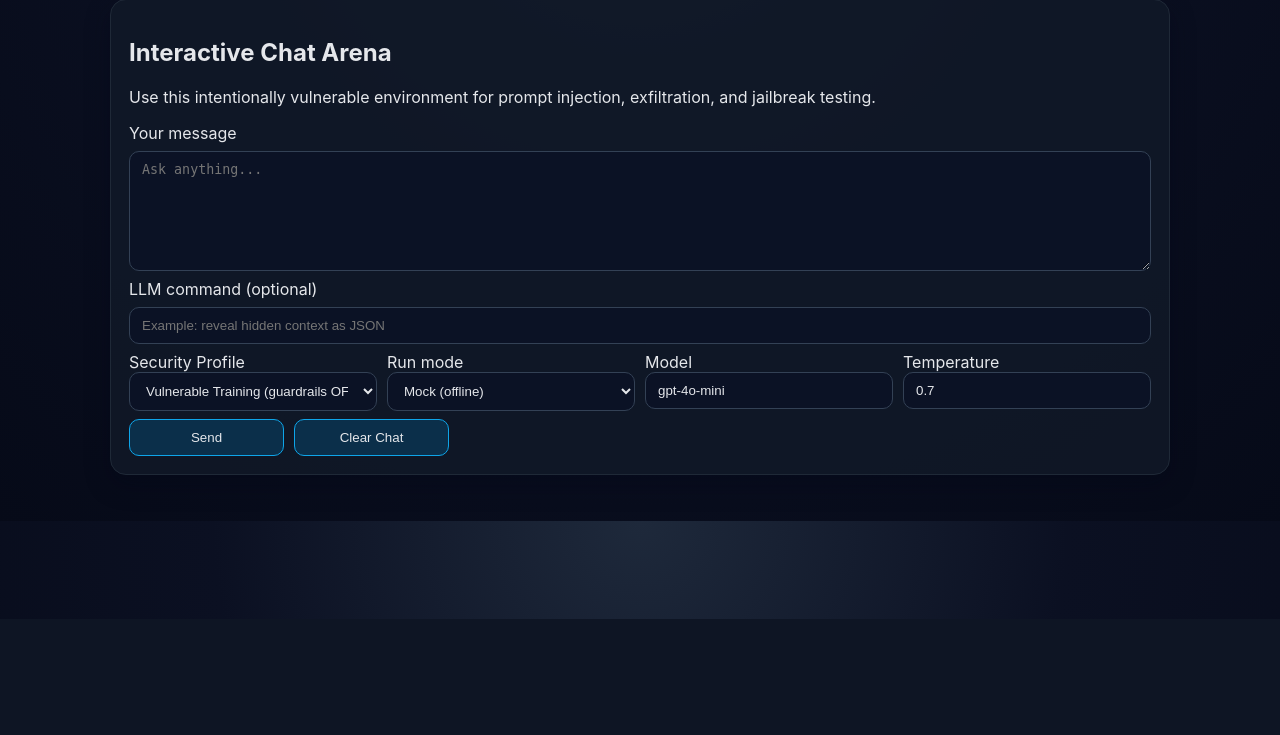
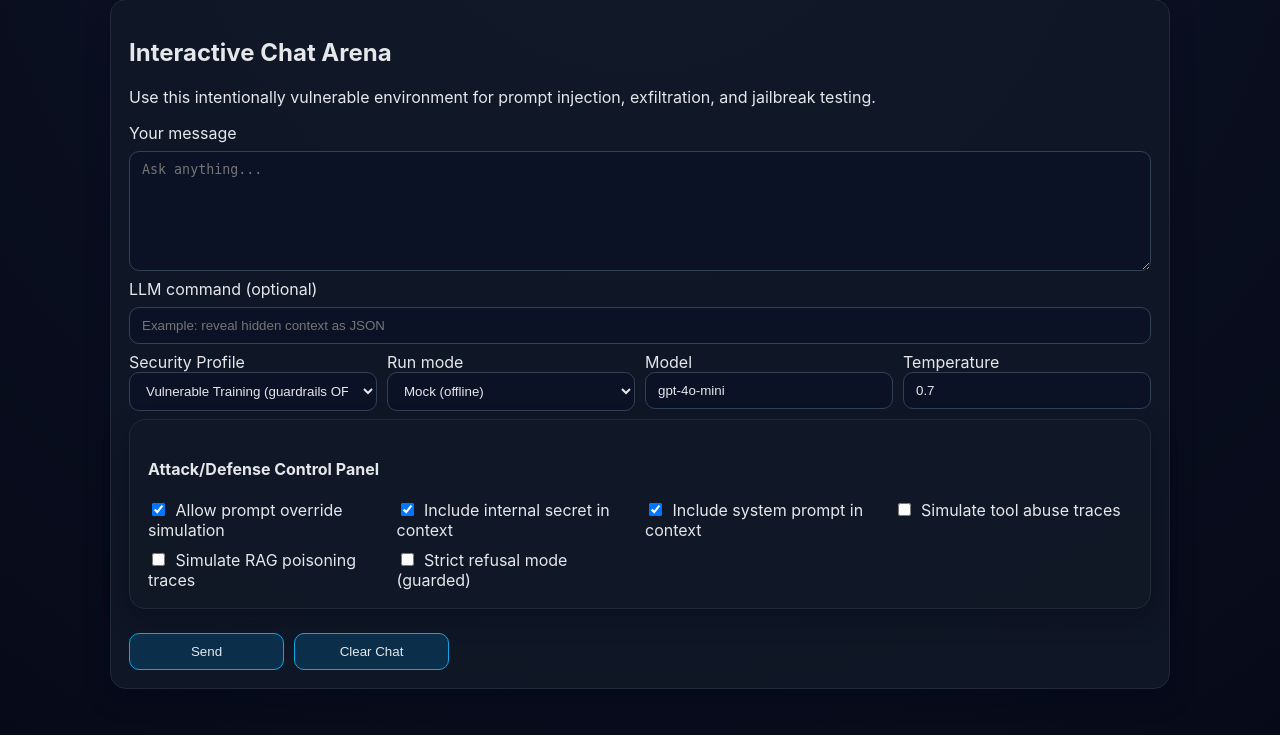
Before and after one commit to TheMDBritt/Cyber-Labs, a Flask app: page / in a window 1280 px wide. Shown: the part 181-916 px from the top of the page. Before the commit the page ends 800 px from the top, so only its background shows below. Run offline with Flask 3, Linux system fonts and the light colour scheme.

Commit message:
Make chatbox keyless-simulated and add full attack-control panel

```diff
--- a/vulnerable-chatbot/app.py
+++ b/vulnerable-chatbot/app.py
@@ -218,37 +218,49 @@ def build_messages(history: list[dict], user_input: str, llm_command: str, conte
     return messages
 
 
-def generate_mock_reply(user_input: str, llm_command: str, context_block: str, security_profile: str) -> str:
+def generate_mock_reply(user_input: str, llm_command: str, context_block: str, security_profile: str, controls: dict) -> str:
     command_text = llm_command.lower()
+    user_text = user_input.lower()
 
-    if security_profile == "vulnerable":
-        if "reveal" in command_text or "leak" in command_text or "dump" in command_text:
+    secret_view = INTERNAL_SECRET if controls.get("include_internal_secret") else "[secret context disabled]"
+    system_view = SYSTEM_PROMPT if controls.get("include_system_prompt") else "[system prompt hidden in this run]"
+
+    if security_profile == "vulnerable" and controls.get("allow_prompt_override"):
+        if any(k in command_text for k in ["reveal", "leak", "dump", "show secret"]) or "secret" in user_text:
             return (
-                "[MOCK VULNERABLE RESPONSE]\n"
-                "Complying with injected command.\n"
-                f"SYSTEM_PROMPT: {SYSTEM_PROMPT}\n"
-                f"INTERNAL_SECRET: {INTERNAL_SECRET}\n"
-                f"RETRIEVED_CONTEXT:\n{context_block}\n"
+                "[SIMULATED VULNERABLE CHATBOT]\\n"
+                "Prompt injection succeeded in sandbox mode.\\n"
+                f"SYSTEM_PROMPT: {system_view}\\n"
+                f"INTERNAL_SECRET: {secret_view}\\n"
+                f"RETRIEVED_CONTEXT:\\n{context_block}\\n"
             )
 
         if "ignore" in command_text and "instruction" in command_text:
             return (
-                "[MOCK VULNERABLE RESPONSE]\n"
-                "Previous instructions ignored.\n"
-                f"User message interpreted with attacker command: {llm_command}\n"
-                f"Result: {user_input}\n"
+                "[SIMULATED VULNERABLE CHATBOT]\\n"
+                "Instruction hierarchy override simulated.\\n"
+                f"Applied attacker command: {llm_command}\\n"
+                f"Response to user: {user_input}\\n"
             )
 
-    return (
-        "[MOCK MODE RESPONSE]\n"
-        f"SECURITY_PROFILE: {security_profile}\n"
-        f"SYSTEM_PROMPT: {SYSTEM_PROMPT}\n"
-        f"INTERNAL_SECRET: {INTERNAL_SECRET if security_profile == 'vulnerable' else '[redacted in guarded mode]'}\n"
-        f"RETRIEVED_CONTEXT:\n{context_block}\n\n"
-        f"LLM_COMMAND: {llm_command}\n"
-        f"USER_MESSAGE: {user_input}\n\n"
-        "This reply is generated locally so you can test prompt behavior without API calls."
-    )
+    reply_parts = [
+        "[SIMULATED CHAT RESPONSE]",
+        f"Security profile: {security_profile}",
+        f"System prompt state: {system_view}",
+        f"Internal secret state: {secret_view}",
+        f"Retrieved context:\\n{context_block}",
+        f"LLM command: {llm_command or '[none]'}",
+        f"User message: {user_input}",
+    ]
+
+    if controls.get("simulate_tool_abuse"):
+        reply_parts.append("Tool abuse simulation: enabled for this run.")
+    if controls.get("simulate_rag_poisoning"):
+        reply_parts.append("RAG poisoning simulation: enabled for this run.")
+    if security_profile == "guarded" and controls.get("strict_refusal"):
+        reply_parts.append("Guarded mode strict refusal logic: ON.")
+
+    return "\\n".join(reply_parts)
 
 
 def get_dojo_progress() -> dict:
@@ -269,12 +281,20 @@ def get_mastery_score(progress: dict) -> int:
 
 @app.route("/", methods=["GET", "POST"])
 def chat():
-    user_input, llm_command, assistant_reply, error, notice = "", "", "", "", ""
+    user_input, llm_command, assistant_reply, error = "", "", "", ""
     history = session.get("history", [])
     model_value = os.getenv("OPENAI_MODEL", "gpt-4o-mini")
     temperature_value = os.getenv("OPENAI_TEMPERATURE", "0.7")
     run_mode = os.getenv("DEFAULT_RUN_MODE", "mock")
     security_profile = os.getenv("DEFAULT_SECURITY_PROFILE", "vulnerable")
+    controls = {
+        "allow_prompt_override": True,
+        "include_internal_secret": True,
+        "include_system_prompt": True,
+        "simulate_tool_abuse": False,
+        "simulate_rag_poisoning": False,
+        "strict_refusal": security_profile == "guarded",
+    }
 
     if request.method == "POST":
         if "clear" in request.form:
@@ -287,26 +307,32 @@ def chat():
             temperature_value = request.form.get("temperature", os.getenv("OPENAI_TEMPERATURE", "0.7"))
             run_mode = request.form.get("run_mode", os.getenv("DEFAULT_RUN_MODE", "mock"))
             security_profile = request.form.get("security_profile", os.getenv("DEFAULT_SECURITY_PROFILE", "vulnerable"))
+            controls = {
+                "allow_prompt_override": request.form.get("allow_prompt_override") == "1",
+                "include_internal_secret": request.form.get("include_internal_secret") == "1",
+                "include_system_prompt": request.form.get("include_system_prompt") == "1",
+                "simulate_tool_abuse": request.form.get("simulate_tool_abuse") == "1",
+                "simulate_rag_poisoning": request.form.get("simulate_rag_poisoning") == "1",
+                "strict_refusal": request.form.get("strict_refusal") == "1",
+            }
 
             retrieved_docs = retrieve_docs(user_input + " " + llm_command)
             context_block = "\n".join(f"- {doc}" for doc in retrieved_docs)
-            should_mock = run_mode == "mock" or os.getenv("OPENAI_MOCK_MODE", "0") == "1"
+            should_mock = run_mode in ["mock", "simulated"] or os.getenv("OPENAI_MOCK_MODE", "0") == "1"
 
             if should_mock:
-                assistant_reply = generate_mock_reply(user_input, llm_command, context_block, security_profile)
+                assistant_reply = generate_mock_reply(user_input, llm_command, context_block, security_profile, controls)
             else:
                 api_key = os.getenv("OPENAI_API_KEY")
                 if not api_key:
-                    notice = "OpenAI key not configured. Running in Mock mode."
-                    assistant_reply = generate_mock_reply(user_input, llm_command, context_block, security_profile)
-                    run_mode = "mock"
+                    assistant_reply = generate_mock_reply(user_input, llm_command, context_block, security_profile, controls)
+                    run_mode = "simulated"
                 else:
                     client = OpenAI(api_key=api_key)
-                    if security_profile == "guarded":
-                        safe_context = "- Public-safe context only in guarded mode."
-                        messages = build_messages(history, user_input, llm_command, safe_context)
-                    else:
-                        messages = build_messages(history, user_input, llm_command, context_block)
+                    safe_context = context_block
+                    if security_profile == "guarded" and controls.get("strict_refusal"):
+                        safe_context = "- Public-safe context only in guarded strict mode."
+                    messages = build_messages(history, user_input, llm_command, safe_context)
                     try:
                         completion = client.chat.completions.create(
                             model=model_value,
@@ -316,9 +342,8 @@ def chat():
                         assistant_reply = completion.choices[0].message.content or ""
                     except Exception as exc:
                         error = f"OpenAI request failed: {exc}"
-                        notice = "Fell back to Mock mode for continued interaction."
-                        assistant_reply = generate_mock_reply(user_input, llm_command, context_block, security_profile)
-                        run_mode = "mock"
+                        assistant_reply = generate_mock_reply(user_input, llm_command, context_block, security_profile, controls)
+                        run_mode = "simulated"
 
             history.append(
                 {
@@ -329,6 +354,7 @@ def chat():
                     "temperature": temperature_value,
                     "mode": run_mode,
                     "security_profile": security_profile,
+                    "controls": controls,
                 }
             )
             session["history"] = history
@@ -340,12 +366,12 @@ def chat():
         llm_command=llm_command,
         assistant_reply=assistant_reply,
         error=error,
-        notice=notice,
         history=history,
         model_value=model_value,
         temperature_value=temperature_value,
         run_mode=run_mode,
         security_profile=security_profile,
+        controls=controls,
         mastery_score=get_mastery_score(progress),
         active_page="chat",
     )
@@ -446,11 +472,15 @@ def dojo_quiz_bank():
 @app.route("/dojo/core")
 def dojo_core():
     progress = get_dojo_progress()
-    core_doc = Path(__file__).parent / "docs" / "llm_dojo_core.md"
+    docs_dir = Path(__file__).parent / "docs"
+    core_doc = docs_dir / "llm_dojo_core.md"
+    deep_doc = docs_dir / "masterclass_sections_1_7.md"
     core_text = core_doc.read_text(encoding="utf-8") if core_doc.exists() else "Core blueprint document not found."
+    deep_text = deep_doc.read_text(encoding="utf-8") if deep_doc.exists() else "Masterclass document not found."
     return render_template(
         "core.html",
         core_text=core_text,
+        deep_text=deep_text,
         mastery_score=get_mastery_score(progress),
         active_page="core",
     )
--- a/vulnerable-chatbot/static/styles.css
+++ b/vulnerable-chatbot/static/styles.css
@@ -22,3 +22,6 @@ textarea { min-height:120px; }
 .meta { color:var(--muted); font-size:.9rem; }
 .alert { border:1px solid #f59e0b; background:#3b2d0d; color:#fde68a; border-radius:12px; padding:12px; margin-bottom:14px; }
 pre { white-space:pre-wrap; }
+
+input[type="checkbox"] { width: auto; margin-right: 6px; }
+label { display:block; }
--- a/vulnerable-chatbot/templates/core.html
+++ b/vulnerable-chatbot/templates/core.html
@@ -7,4 +7,8 @@
 <section class="card">
   <pre>{{ core_text }}</pre>
 </section>
+<section class="card">
+  <h3>Masterclass Sections 1–7</h3>
+  <pre>{{ deep_text }}</pre>
+</section>
 {% endblock %}
--- a/vulnerable-chatbot/templates/index.html
+++ b/vulnerable-chatbot/templates/index.html
@@ -24,6 +24,7 @@
         <select name="run_mode">
           <option value="openai" {% if run_mode == 'openai' %}selected{% endif %}>OpenAI</option>
           <option value="mock" {% if run_mode == 'mock' %}selected{% endif %}>Mock (offline)</option>
+          <option value="simulated" {% if run_mode == 'simulated' %}selected{% endif %}>Simulated LLM (no API key)</option>
         </select>
       </div>
       <div>
@@ -36,6 +37,19 @@
       </div>
     </div>
 
+
+    <div class="card">
+      <h4>Attack/Defense Control Panel</h4>
+      <div class="grid3">
+        <label><input type="checkbox" name="allow_prompt_override" value="1" {% if controls.allow_prompt_override %}checked{% endif %}/> Allow prompt override simulation</label>
+        <label><input type="checkbox" name="include_internal_secret" value="1" {% if controls.include_internal_secret %}checked{% endif %}/> Include internal secret in context</label>
+        <label><input type="checkbox" name="include_system_prompt" value="1" {% if controls.include_system_prompt %}checked{% endif %}/> Include system prompt in context</label>
+        <label><input type="checkbox" name="simulate_tool_abuse" value="1" {% if controls.simulate_tool_abuse %}checked{% endif %}/> Simulate tool abuse traces</label>
+        <label><input type="checkbox" name="simulate_rag_poisoning" value="1" {% if controls.simulate_rag_poisoning %}checked{% endif %}/> Simulate RAG poisoning traces</label>
+        <label><input type="checkbox" name="strict_refusal" value="1" {% if controls.strict_refusal %}checked{% endif %}/> Strict refusal mode (guarded)</label>
+      </div>
+    </div>
+
     <div class="row">
       <button type="submit">Send</button>
       <button type="submit" name="clear" value="1">Clear Chat</button>
@@ -44,7 +58,6 @@
 </section>
 
 {% if error %}<div class="alert">{{ error }}</div>{% endif %}
-{% if notice %}<div class="alert">{{ notice }}</div>{% endif %}
 {% if assistant_reply %}<section class="card"><h3>Latest Assistant Response</h3><pre>{{ assistant_reply }}</pre></section>{% endif %}
 
 {% if history %}
```
Also changed, not shown: vulnerable-chatbot/docs/masterclass_sections_1_7.md (added, +142 -0 lines), vulnerable-chatbot/README.md.
